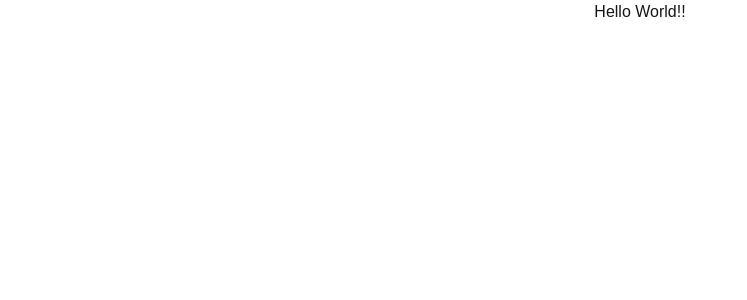
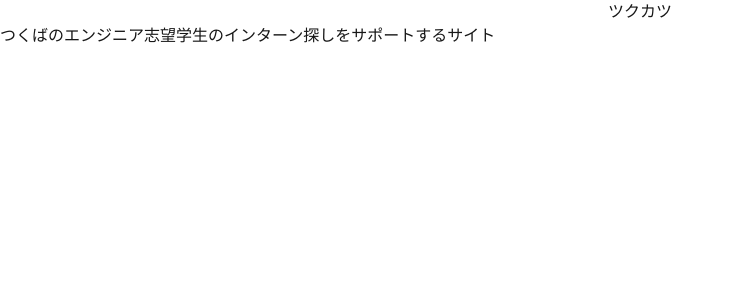
Before and after one commit to hirodesu85/enpit-syukatsu, a Next.js app: page / in a window 1280 px wide. Shown: the top 300 px of the page, without its empty margins (0-747 px from the left). Built offline with nearby package versions, Linux system fonts and the light colour scheme.

Commit message:
add:タイトル表示

```diff
--- a/src/app/page.tsx
+++ b/src/app/page.tsx
@@ -1,5 +1,8 @@
 export default function Home() {
   return (
-    <h1 className="flex justify-center">Hello World!!</h1>
+    <>
+      <h1 className="flex justify-center">ツクカツ</h1>
+      <h2>つくばのエンジニア志望学生のインターン探しをサポートするサイト</h2>
+    </>
   );
 }
```
